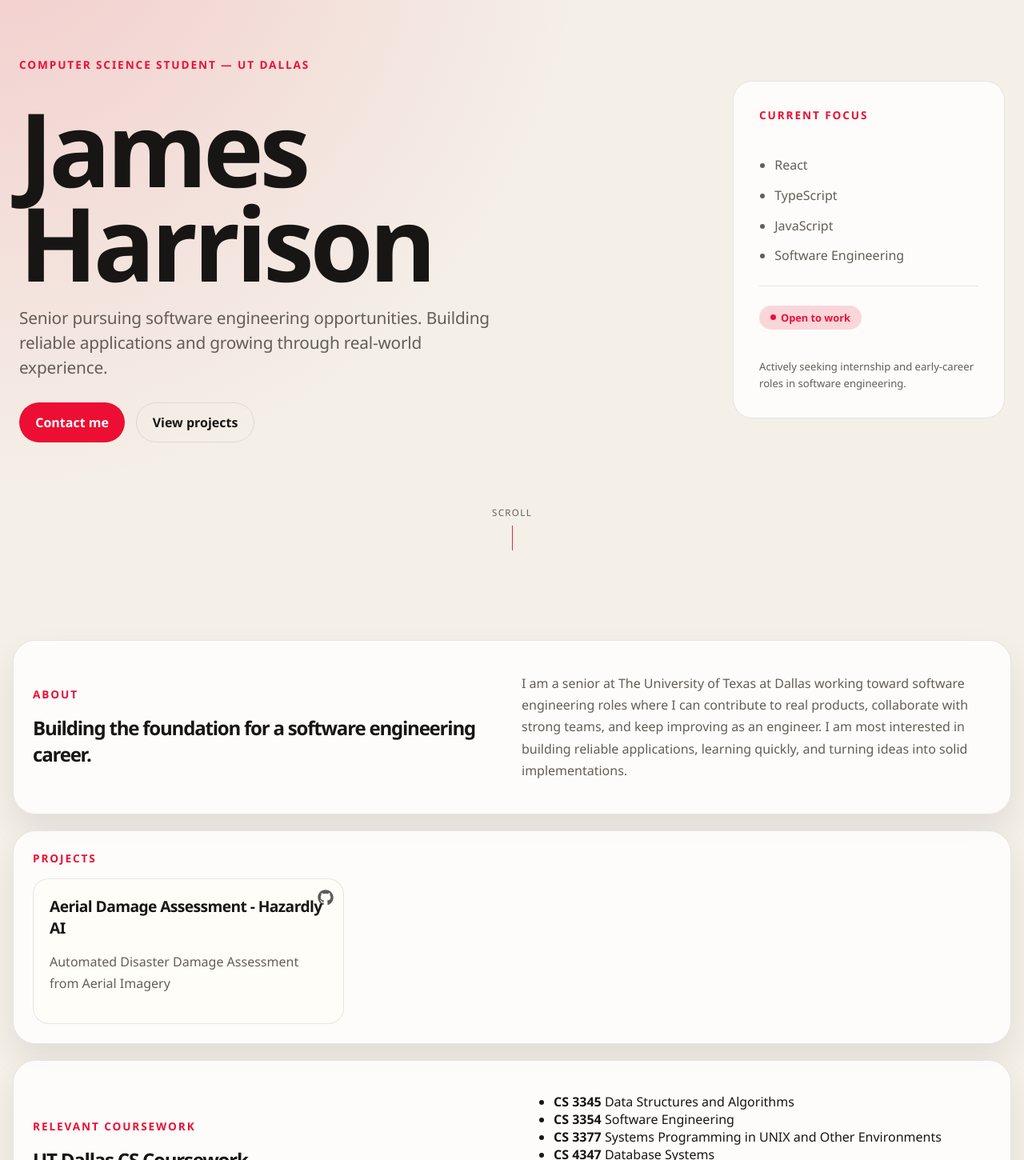
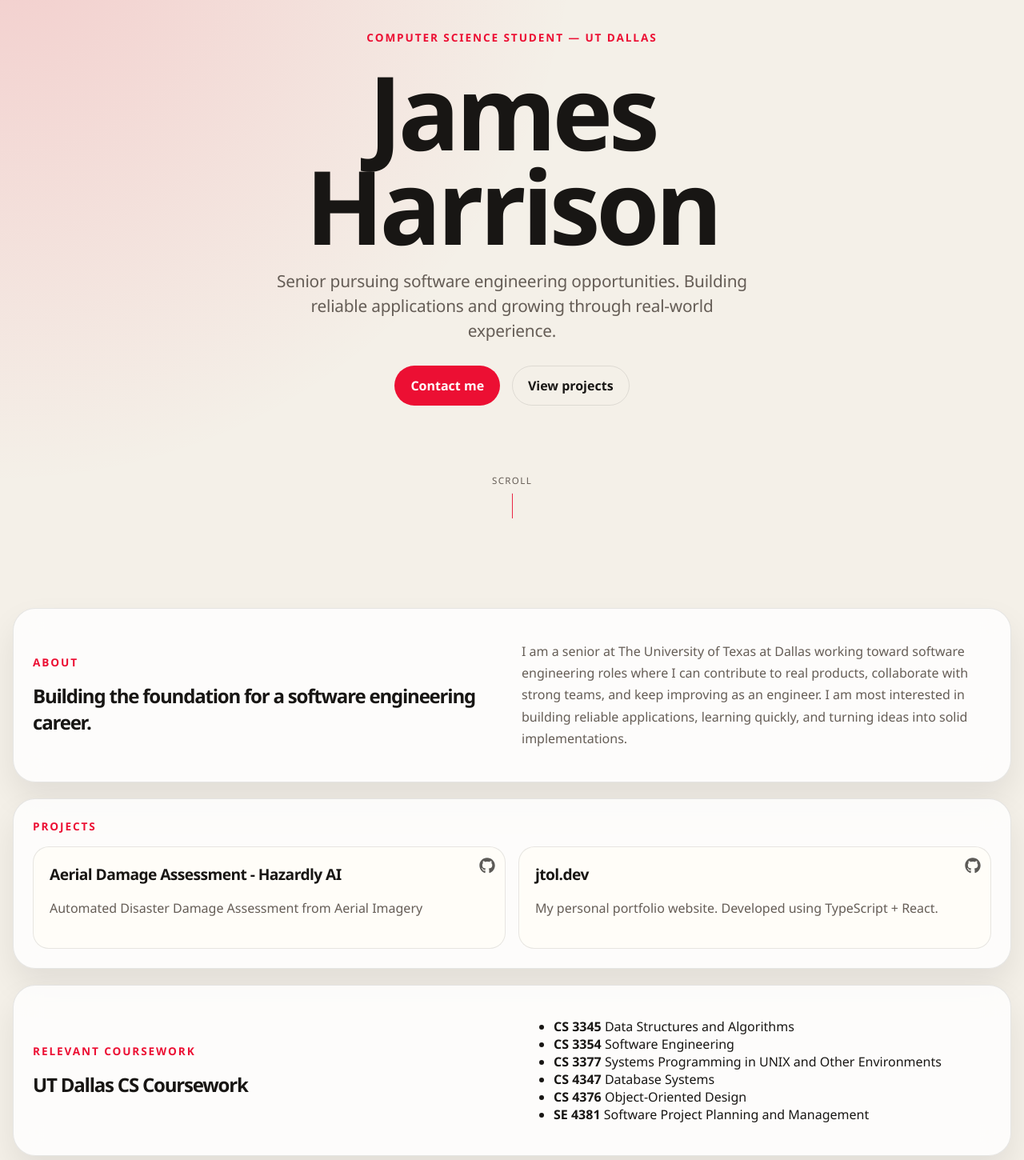
Before and after one commit to James5657/jtol.dev, a React (Vite) app: page / in a window 1280 px wide. Shown: the part 120-1570 px from the top of the page at 80% size. Built offline with nearby package versions, Linux system fonts and the light colour scheme.

Commit message:
Update Projects entries and grid. Revamp Hero style.

```diff
--- a/src/components/sections/Hero.tsx
+++ b/src/components/sections/Hero.tsx
@@ -1,9 +1,6 @@
 import { scrollToSection } from "@/App";
 import Button from "@/components/ui/Button";
-
 import { EMAIL, NAME } from "@/constants/global";
-
-const stack = ["React", "TypeScript", "JavaScript", "Software Engineering"];
 
 export default function Hero() {
 	return (
@@ -27,24 +24,6 @@ export default function Hero() {
 						</Button>
 					</div>
 				</div>
-
-				<aside className="hero-card">
-					<p className="section-label">Current focus</p>
-					<ul className="stack-list">
-						{stack.map((item) => (
-							<li key={item}>{item}</li>
-						))}
-					</ul>
-					<hr className="hero-divider" />
-					<div className="open-badge">
-						<span className="pulse-dot" />
-						Open to work
-					</div>
-					<p className="open-tag">
-						Actively seeking internship and early-career roles in software
-						engineering.
-					</p>
-				</aside>
 			</div>
 
 			<button
--- a/src/components/sections/Projects.tsx
+++ b/src/components/sections/Projects.tsx
@@ -6,7 +6,20 @@ const projects = [
 		description: "Automated Disaster Damage Assessment from Aerial Imagery",
 		repo: "https://github.com/hazardly-ai/aerial-damage-assessment",
 	},
+	{
+		title: "jtol.dev",
+		description:
+			"My personal portfolio website. Developed using TypeScript + React.",
+		repo: "https://github.com/James5657/jtol.dev",
+	},
 ];
+
+function getGridStyle(count: number): React.CSSProperties {
+	const cols = Math.min(count, 3);
+	return {
+		gridTemplateColumns: `repeat(${String(cols)}, minmax(0, 1fr))`,
+	};
+}
 
 export default function Projects() {
 	return (
@@ -14,7 +27,7 @@ export default function Projects() {
 			<div className="section-heading">
 				<p className="section-label">Projects</p>
 			</div>
-			<div className="feature-grid">
+			<div className="feature-grid" style={getGridStyle(projects.length)}>
 				{projects.map((project) => (
 					<article className="feature-card" key={project.title}>
 						<a
@@ -25,7 +38,6 @@ export default function Projects() {
 						>
 							<FaGithub />
 						</a>
-
 						<h3>{project.title}</h3>
 						<p>{project.description}</p>
 					</article>
--- a/src/index.css
+++ b/src/index.css
@@ -13,6 +13,7 @@
 	--button-text: #fff;
 	--shell-width-px: 1300px;
 	--shell-width: min(var(--shell-width-px), calc(100% - 2rem));
+	--announcement-bar-height: 0px;
 }
 
 :root[data-theme="dark"] {
@@ -72,7 +73,7 @@ button {
 .site-shell {
 	width: var(--shell-width);
 	margin: 0 auto;
-	padding: 1.25rem 0 4rem;
+	padding: 5rem 0 4rem;
 }
 
 .page-content {
@@ -102,10 +103,6 @@ button {
 	transition:
 		top 280ms cubic-bezier(0.4, 0, 0.2, 1),
 		background-color 180ms ease;
-}
-
-.site-shell {
-	padding-top: 5rem;
 }
 
 .brand {
@@ -141,7 +138,6 @@ button {
 	align-items: center;
 	overflow: hidden;
 
-	/* Override shared .panel styles */
 	border: none;
 	border-radius: 0;
 	box-shadow: none;
@@ -149,26 +145,24 @@ button {
 	backdrop-filter: none;
 }
 
-/* Centered content row that mirrors site-shell's max-width */
 .hero-inner {
 	position: relative;
 	z-index: 1;
 	width: min(var(--shell-width-px), calc(100% - 3rem));
 	margin: 0 auto;
 	padding: 5rem 0 6rem;
-	display: grid;
-	grid-template-columns: minmax(0, 1.5fr) 340px;
+	display: flex;
 	align-items: center;
-	gap: 2rem;
+	justify-content: center;
 }
-
-/* Decorative radial blob */
 
 .hero-copy {
 	display: flex;
 	flex-direction: column;
-	justify-content: center;
+	align-items: center;
+	text-align: center;
 	gap: 1.25rem;
+	max-width: 48rem;
 }
 
 .hero h1 {
@@ -199,6 +193,7 @@ button {
 .hero-actions {
 	display: flex;
 	flex-wrap: wrap;
+	justify-content: center;
 	gap: 0.9rem;
 	padding-top: 0.5rem;
 }
@@ -277,6 +272,10 @@ button {
 	text-transform: uppercase;
 	color: var(--muted);
 	z-index: 2;
+	border: none;
+	background: transparent;
+	cursor: pointer;
+	padding: 0;
 }
 
 .scroll-arrow {
@@ -309,16 +308,8 @@ button {
 	}
 }
 
-.scroll-hint {
-	/* add to existing rule */
-	border: none;
-	background: transparent;
-	cursor: pointer;
-	padding: 0;
-}
-
 .scroll-hint:hover .scroll-arrow::after {
-	animation-duration: 0.9s; /* speeds up the drop on hover */
+	animation-duration: 0.9s;
 }
 
 /* ─── Shared panel ─────────────────────────────────────────────── */
@@ -369,6 +360,10 @@ button {
 	font-weight: 700;
 	letter-spacing: 0.14em;
 	text-transform: uppercase;
+}
+
+.eyebrow {
+	margin-bottom: 0.25rem;
 }
 
 /* ─── Buttons ──────────────────────────────────────────────────── */
@@ -441,7 +436,6 @@ button {
 
 .feature-grid {
 	display: grid;
-	grid-template-columns: repeat(3, minmax(0, 1fr));
 	gap: 1rem;
 }
 
@@ -521,6 +515,7 @@ button {
 .hamburger-icon::before {
 	top: -6px;
 }
+
 .hamburger-icon::after {
 	top: 6px;
 }
@@ -548,11 +543,6 @@ button {
 }
 
 @media (max-width: 800px) {
-	.hero-inner {
-		grid-template-columns: 1fr;
-		padding: 4rem 0;
-	}
-
 	.hero-card {
 		display: none;
 	}
@@ -603,17 +593,13 @@ button {
 
 /* ─── Announcement Bar ─────────────────────────────────────────── */
 
-:root {
-	--announcement-bar-height: 2.5rem;
-}
-
 .announcement-bar {
-	position: relative;
+	position: fixed;
 	top: 0;
 	left: 0;
 	right: 0;
 	z-index: 1100;
-	height: var(--announcement-bar-height);
+	height: 2.5rem;
 	display: flex;
 	align-items: center;
 	justify-content: center;
```
